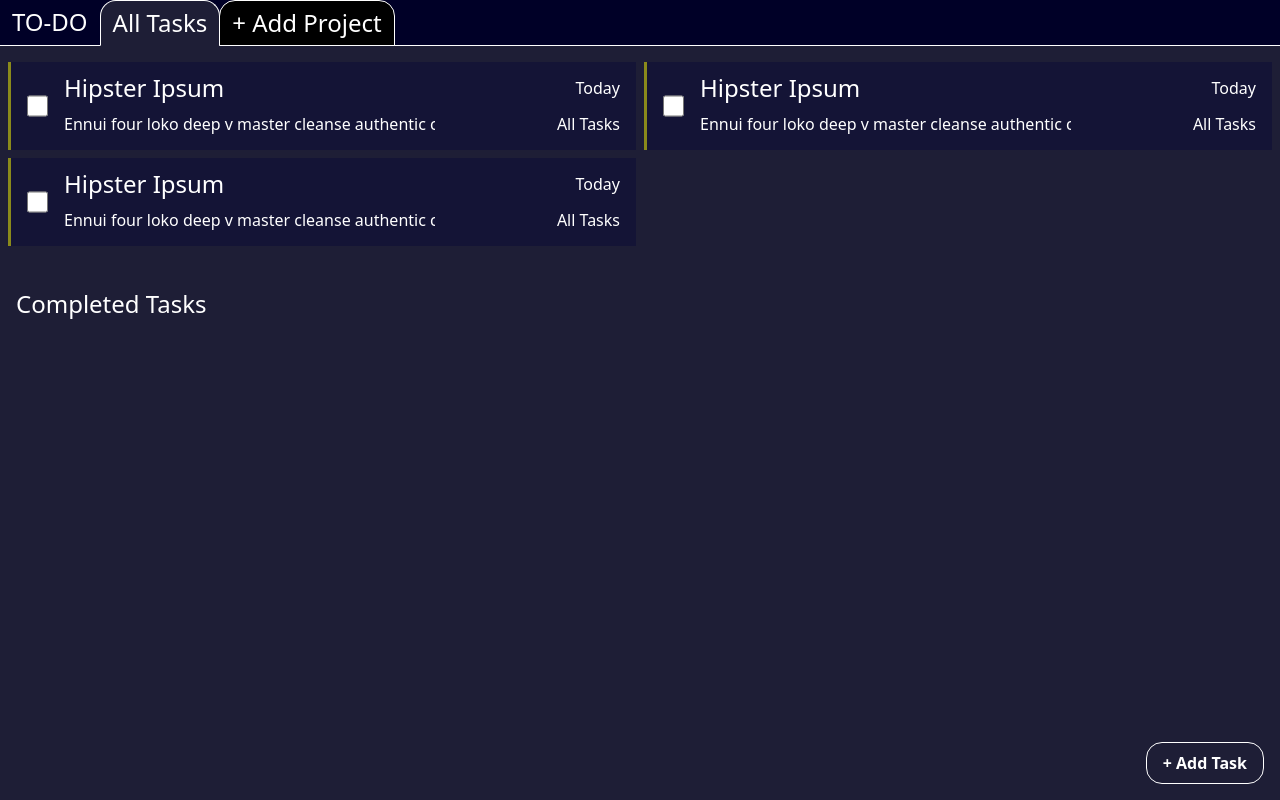
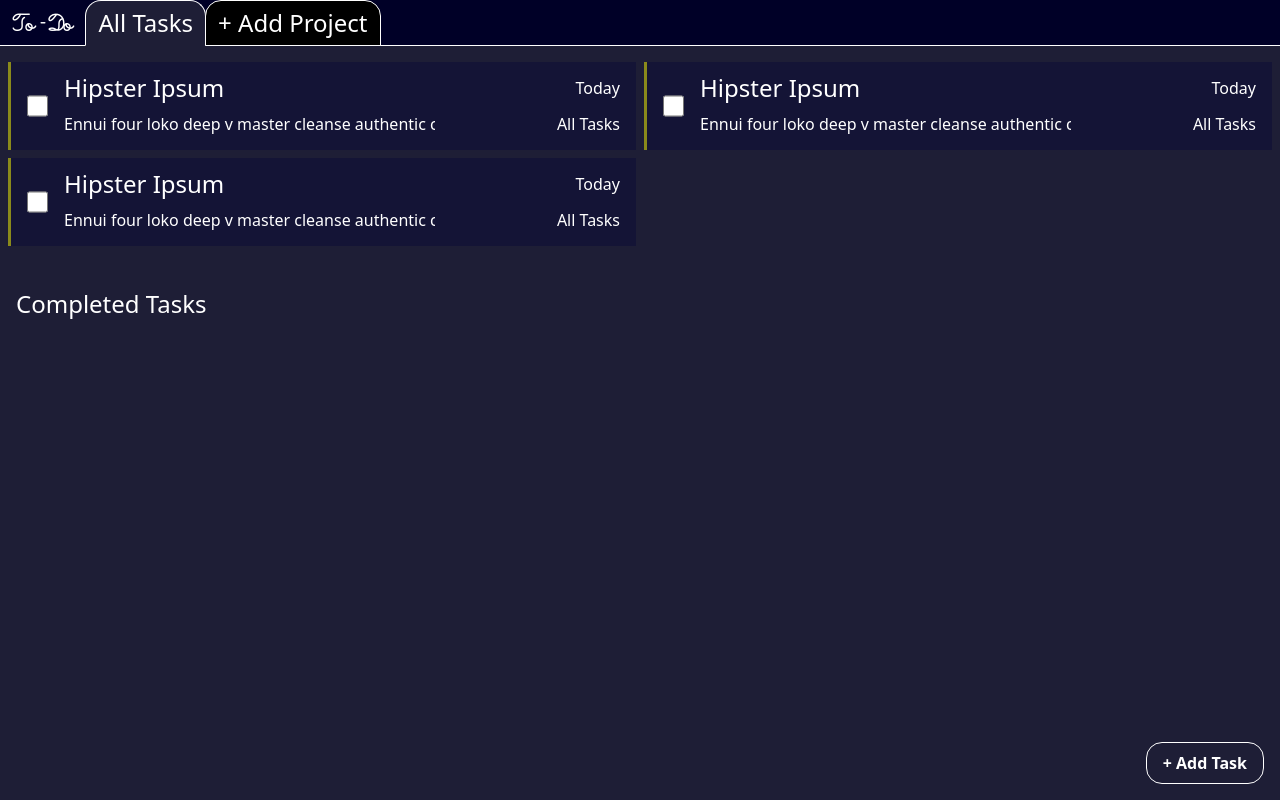
Before and after one commit to Pandemolyum/odin-todo-list, a website built with webpack: page src/template.html in a window 1280 px wide. Built offline with nearby package versions, Linux system fonts and the light colour scheme.

Commit message:
Add font for page title
Also fixed a small conflict with related CSS
classes

```diff
--- a/src/objects.js
+++ b/src/objects.js
@@ -245,7 +245,7 @@
         taskDiv.id = "task";
         sideDiv.id = "sidebar";
         descDiv.id = "description";
-        title.className = "title";
+        title.className = "taskTitle";
         projectDiv.className = "inputContainer";
         dateDiv.className = "inputContainer";
         dateMenu.type = "date";
--- a/src/style.css
+++ b/src/style.css
@@ -1,4 +1,11 @@
 @import "./t-normalize.css";
+
+@font-face {
+        font-family: "JacobCursive";
+        src: url("fonts/JacobCursive.ttf") format("truetype");
+        /* font-weight: normal; */
+        /* font-style: normal; */
+    }
 
 html,
 body {
@@ -20,8 +27,9 @@
 }
 
 .title {
+    font-family: "JacobCursive";
     font-size: 1.5rem;
-    padding: 0.25rem 0.75rem;
+    padding: 0.5rem 0.75rem 0;
     margin-bottom: -1px;
 }
 
@@ -214,7 +222,8 @@
     height: 100%;
 }
 
-textarea.title {
+textarea.taskTitle {
+    font-size: 1.5rem;
     padding: 0.5rem;
     margin: 0.5rem;
     field-sizing: content;
--- a/src/template.html
+++ b/src/template.html
@@ -7,7 +7,7 @@
 </head>
 <body>
     <header>
-        <div class="title">TO-DO</div>
+        <div class="title">To - Do</div>
         <button class="project">All Tasks</button>
         <button id="addProject">+ Add Project</button>
     </header>
```
Also changed, not shown: src/fonts/JacobCursive.ttf (added).
